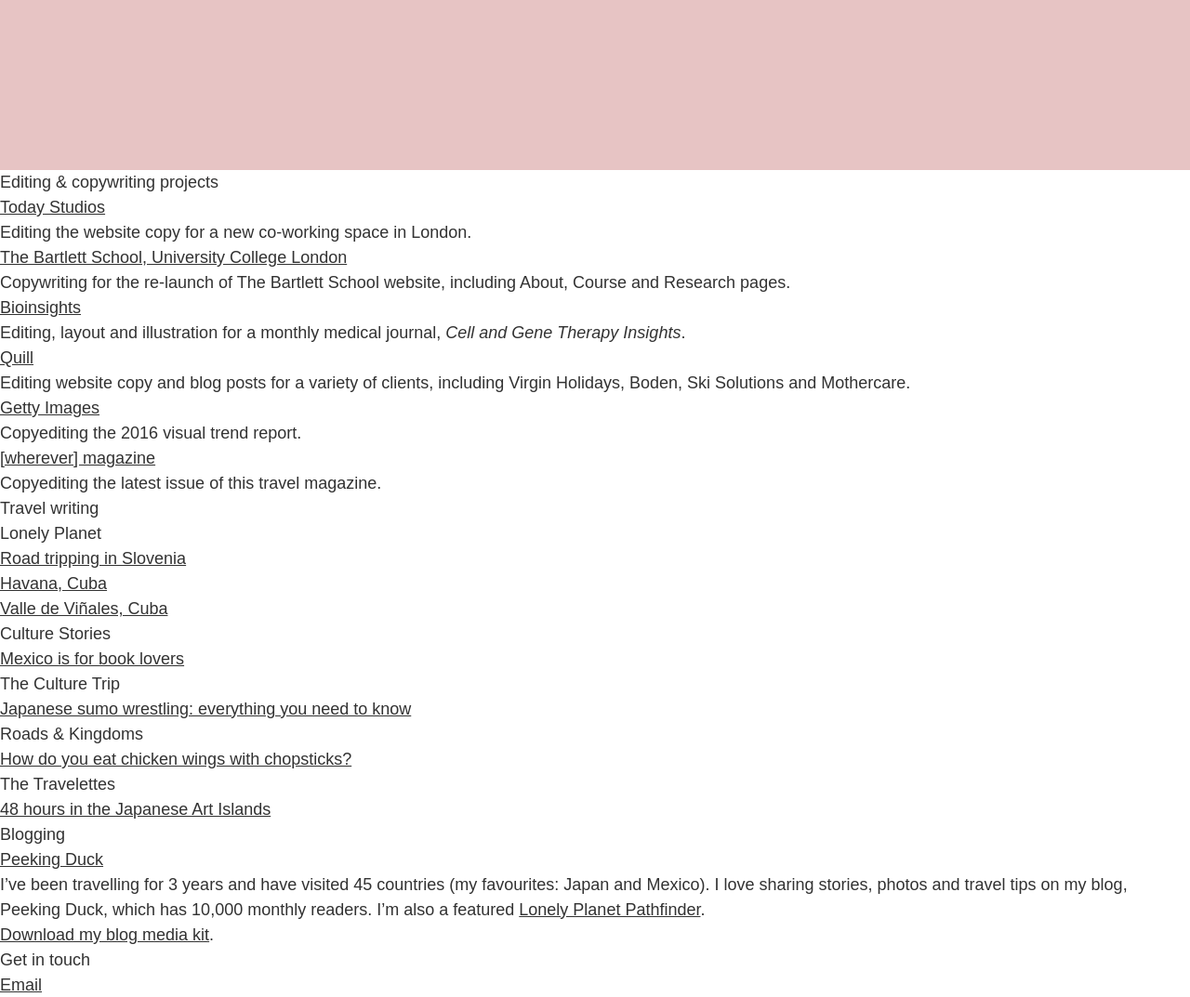
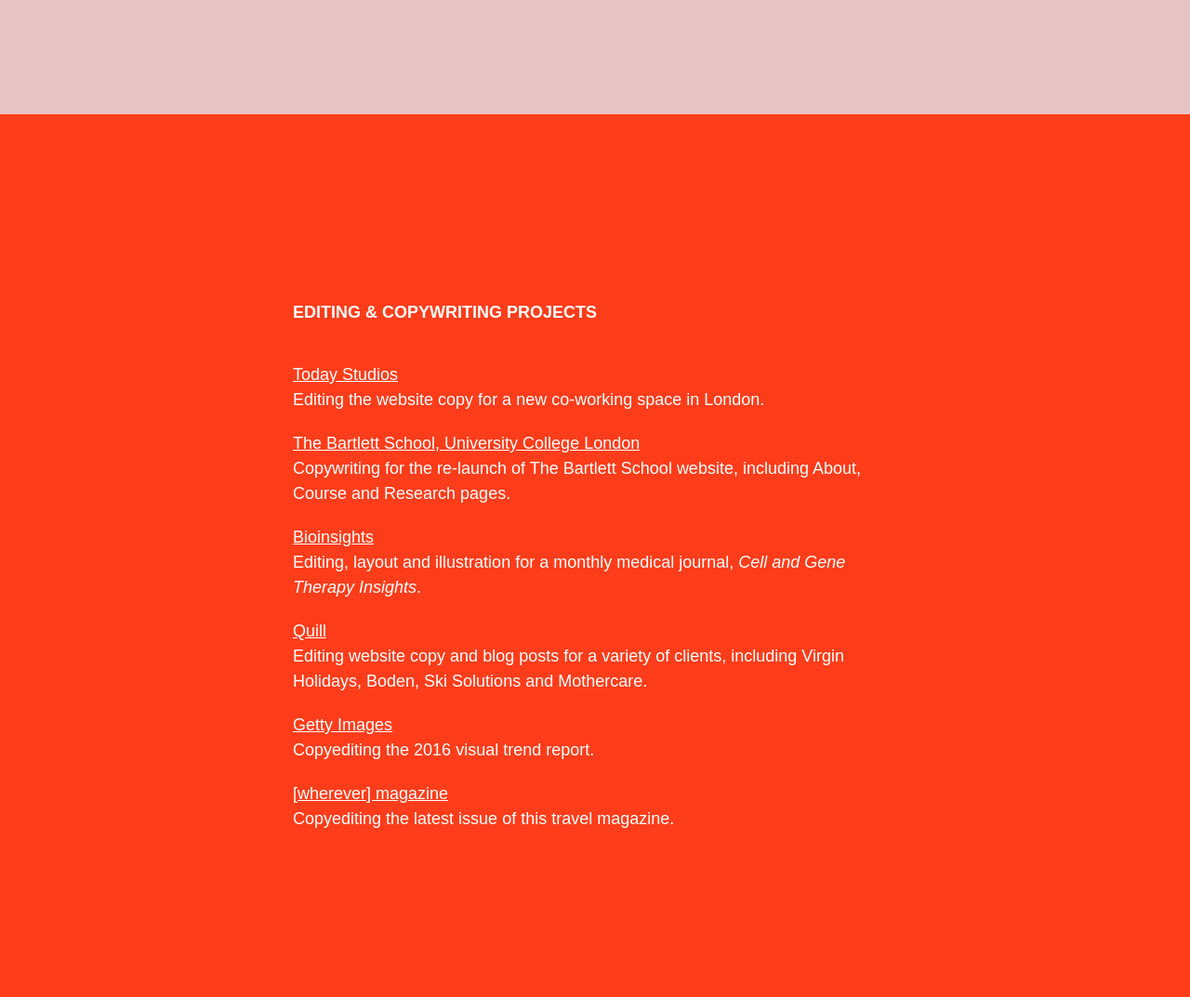
Before and after one commit to colinmeinke/yasmineawwad, a plain HTML site: page index.html in a window 1280 px wide. Shown: the part 660-1733 px from the top of the page at 93% size. Drawn offline with Linux system fonts and the light colour scheme.

Commit message:
style projects section

```diff
--- a/index.html
+++ b/index.html
@@ -38,6 +38,10 @@
         padding-left: 0;
       }
 
+      .about, .projects {
+        padding: 80px 20px;
+      }
+
       .about {
         background-color: rgb(231,196,196);
       }
@@ -46,7 +50,6 @@
         margin-left: auto;
         margin-right: auto;
         max-width: 650px;
-        padding: 80px 20px;
         text-align: center;
       }
 
@@ -81,10 +84,38 @@
         border-color: rgb(233,43,17);
       }
 
+      .projects {
+        background-color: rgb(255,61,26);
+        color: rgb(255,255,255);
+      }
+
+      .projects__content {
+        margin-left: auto;
+        margin-right: auto;
+        max-width: 650px;
+      }
+
+      .projects__title {
+        font-weight: bold;
+        text-transform: uppercase;
+      }
+
+      .projects__item {
+        margin-top: 20px;
+      }
+
+      .projects__item:first-child {
+        margin-top: 40px;
+      }
+
+      .projects__link {
+        color: rgb(255,255,255);
+      }
+
       @media (min-width: 500px) {
-        .about {
-          padding-bottom: 150px;
-          padding-top: 150px;
+        .about, .projects {
+          padding-bottom: 200px;
+          padding-top: 200px;
         }
       }
     </style>
@@ -123,15 +154,16 @@
       </div>
     </section>
 
-    <section>
-      <h2>
+    <section class="projects">
+      <div class="projects__content">
+        <h2 class="projects__title">
           Editing &amp; copywriting projects
         </h2>
 
         <ul>
-        <li>
+          <li class="projects__item">
             <h3>
-            <a href="http://todaystudios.co">
+              <a class="projects__link" href="http://todaystudios.co">
                 Today Studios
               </a>
             </h3>
@@ -140,9 +172,9 @@
             </p>
           </li>
 
-        <li>
+          <li class="projects__item">
             <h3>
-            <a href="https://www.ucl.ac.uk/bartlett">
+              <a class="projects__link" href="https://www.ucl.ac.uk/bartlett">
                 The Bartlett School, University College London
               </a>
             </h3>
@@ -152,9 +184,9 @@
             </p>
           </li>
 
-        <li>
+          <li class="projects__item">
             <h3>
-            <a href="http://insights.bio">
+              <a class="projects__link" href="http://insights.bio">
                 Bioinsights
               </a>
             </h3>
@@ -164,9 +196,9 @@
             <p>
           </li>
 
-        <li>
+          <li class="projects__item">
             <h3>
-            <a href="http://www.quillcontent.com">
+              <a class="projects__link" href="http://www.quillcontent.com">
                 Quill
               </a>
             </h3>
@@ -176,9 +208,9 @@
             </p>
           </li>
 
-        <li>
+          <li class="projects__item">
             <h3>
-            <a href="http://www.gettyimages.com">
+              <a class="projects__link" href="http://www.gettyimages.com">
                 Getty Images
               </a>
             </h3>
@@ -187,9 +219,9 @@
             </p>
           </li>
 
-        <li>
+          <li class="projects__item">
             <h3>
-            <a href="http://www.wherevermag.com">
+              <a class="projects__link" href="http://www.wherevermag.com">
                 [wherever] magazine
               </a>
             </h3>
@@ -198,6 +230,7 @@
             </p>
           </li>
         </ul>
+      </div>
     </section>
 
     <section>
```
Lines whose indentation alone changed are shown as unchanged.
